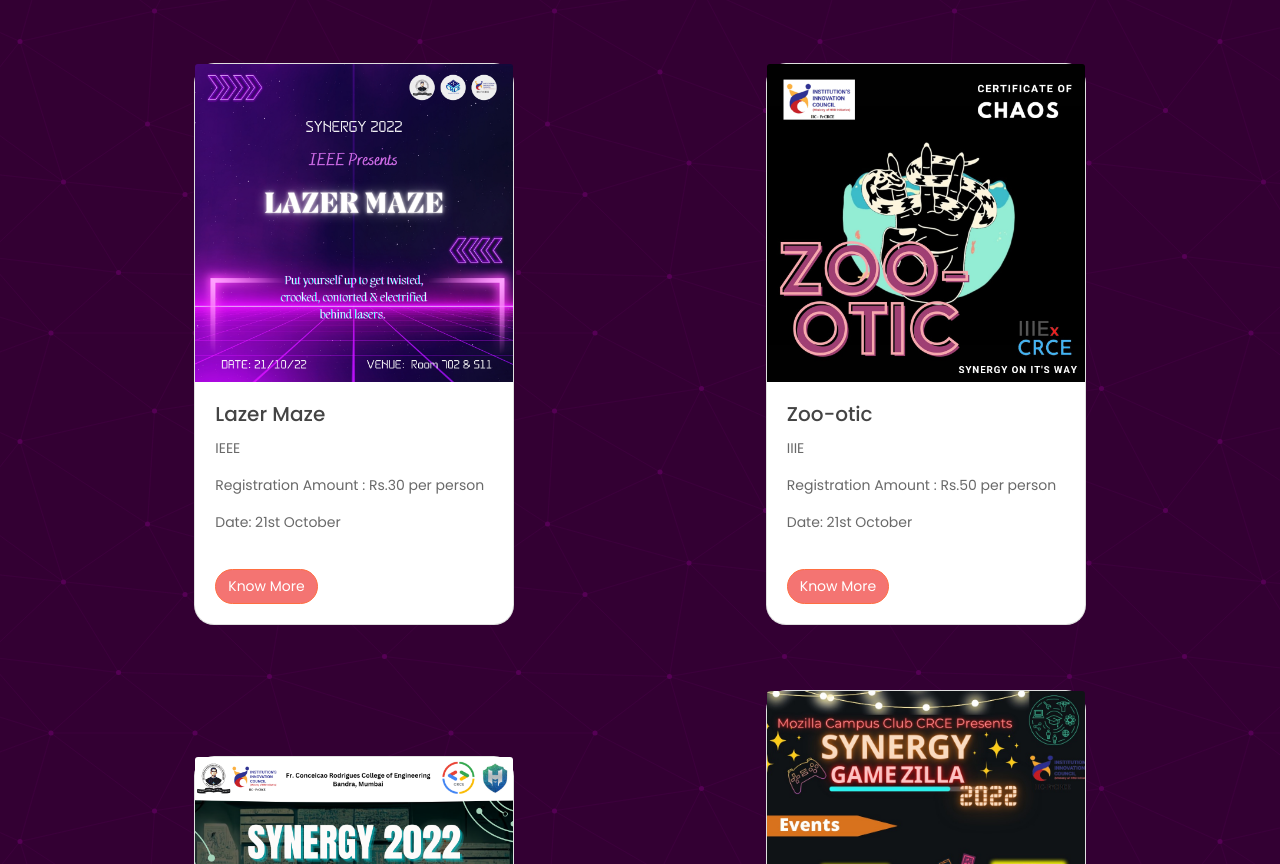
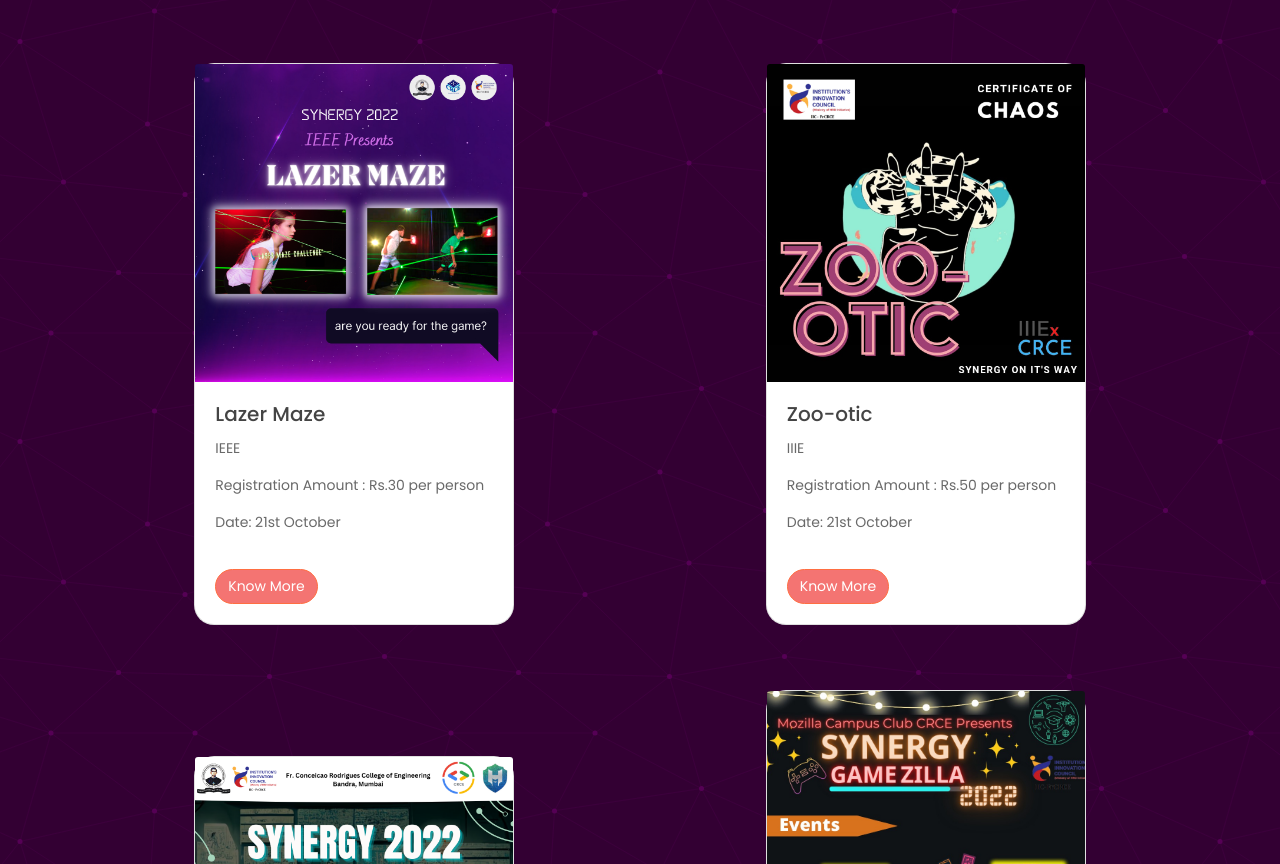
Before and after one commit to StudentsCouncilCRCE/Synergy2.0, a website: page index.html in a window 1280 px wide. Shown: the part 3858-4722 px from the top of the page. Drawn offline with nearby package versions, Linux system fonts and the light colour scheme.

Commit message:
IEEE poster changed

```diff
--- a/index.html
+++ b/index.html
@@ -166,7 +166,7 @@
 
 
                     <div class="card" style="width: 20rem; margin: auto; border-radius:20px;">
-                        <img class="card-img-top" src="/assets/imgs/2 (2).png " alt="Card image cap">
+                        <img class="card-img-top" src="/assets/imgs/IEEE Lazer.png " alt="Card image cap">
                         <div class="card-body">
                             <h5 class="card-title">Lazer Maze</h5>
                             <p class="card-text">IEEE</p>
```
Also changed, not shown: assets/imgs/IEEE Lazer.png (added).
